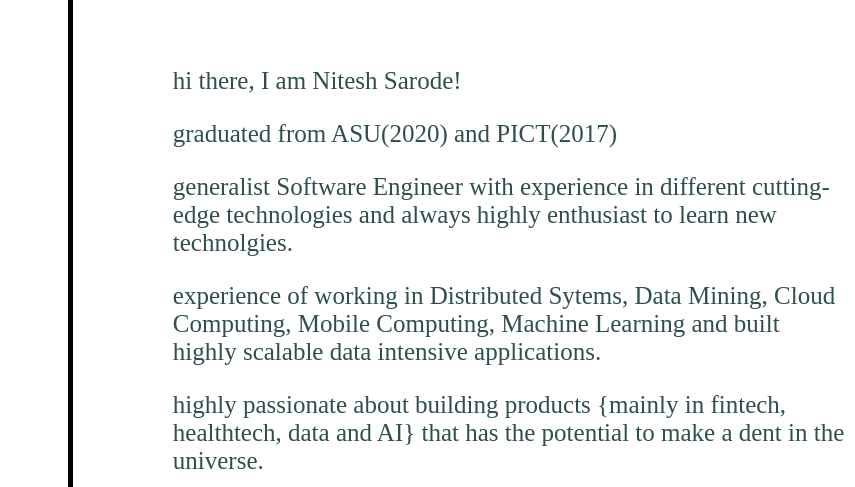
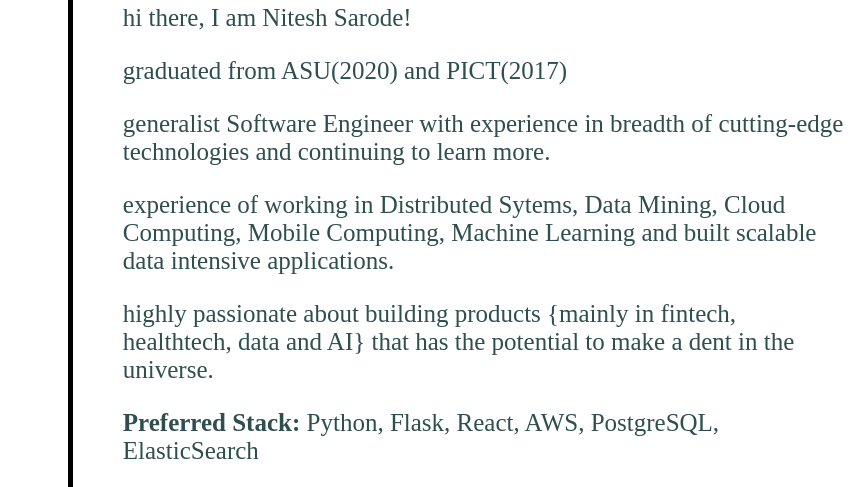
Before and after one commit to niteshsarode/niteshsarode.github.io, a plain HTML site: page index.html in a window 1280 px wide. Shown: the part 96-583 px from the top of the page, 425-1280 px from the left. Drawn offline with Linux system fonts and the light colour scheme.

Commit message:
changed description

```diff
--- a/index.css
+++ b/index.css
@@ -13,9 +13,9 @@
 }
 .right {
     border-left: thick solid #000000;
-    padding-left: 100px;
+    padding-left: 50px;
     padding-top: 20px;
-    max-width: 700px;
+    max-width: 750px;
 }
 .heading {
     font-size: 70px;
@@ -40,7 +40,7 @@
 }
 .aboutme {
     font-size: 25px;
-    padding-top: 20%;
+    padding-top: 10%;
 }
 .activities {
     display: none;
--- a/index.html
+++ b/index.html
@@ -60,9 +60,10 @@
                 <div id="aboutme" class="aboutme">
                     hi there, I am Nitesh Sarode! </br>
                     <p>graduated from ASU(2020) and PICT(2017)</p>
-                    <p>generalist Software Engineer with experience in different cutting-edge technologies and always highly enthusiast to learn new technolgies.</p>
-                    <p>experience of working in Distributed Sytems, Data Mining, Cloud Computing, Mobile Computing, Machine Learning and built highly scalable data intensive applications.</p>
+                    <p>generalist Software Engineer with experience in breadth of cutting-edge technologies and continuing to learn more.</p>
+                    <p>experience of working in Distributed Sytems, Data Mining, Cloud Computing, Mobile Computing, Machine Learning and built scalable data intensive applications.</p>
                     <p>highly passionate about building products {mainly in fintech, healthtech, data and AI} that has the potential to make a dent in the universe.</p>
+                    <p><b>Preferred Stack:</b> Python, Flask, React, AWS, PostgreSQL, ElasticSearch
                     <p>feel free to reach out to me if you are building cool products and hiring for software/data engineer, APM roles.</p>
                 </div>
                 <div id="projects" class="projects">
@@ -187,7 +188,7 @@
                     </div>
                 </div>
                 <div id="activities" class="activities">
-                    <p>Currently working on building a platform that will help users to find peers for their side projects. Coming Soon...!</p>
+                    <p>Currently working on building a platform that will help users to turn their small ideas into reality, effectively and remotely. Coming Soon...!</p>
                     <p>Developed an Alexa skills application and secured a runner up position in the InfernoHack challenge.</p>
                     <p>Certified Machine Learning Course by Stanford University on Coursera.</p>
                     <p>Developed and published an android board game application that currently has 100+ downloads on Google Play Store. (<a href="https://play.google.com/store/apps/details?id=com.monster.massivexov10&hl=en_US" target="_blank">MassiveXO</a>)</p>
```
